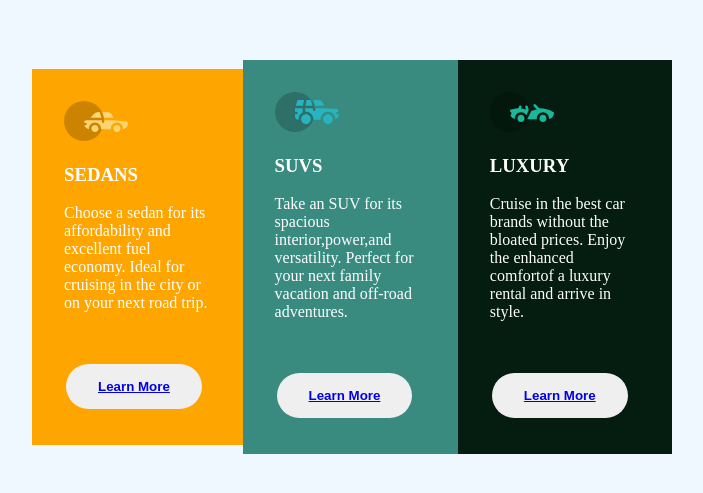
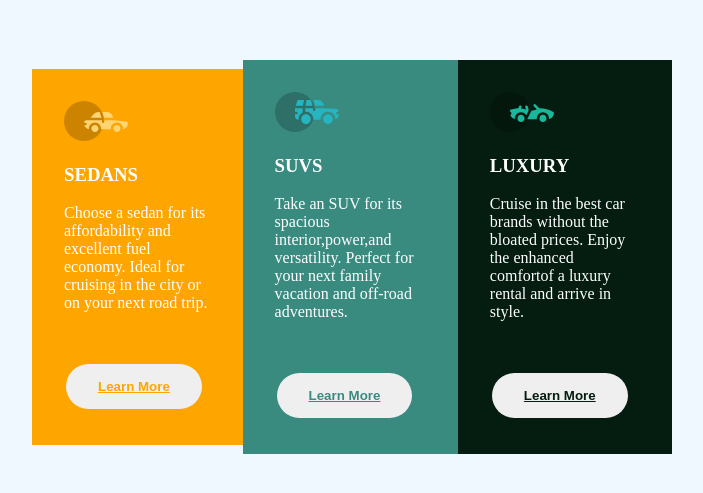
Before and after one commit to Laniyee/flex-and-grid, a plain HTML site: page index.html in a window 1280 px wide. Shown: the part 143-636 px from the top of the page, without its empty margins (288-991 px from the left). Drawn offline with Linux system fonts and the light colour scheme.

Commit message:
Update styles.css

```diff
--- a/styles.css
+++ b/styles.css
@@ -44,14 +44,9 @@ div{padding: 2em;
     background-color: white;
 
   }
-a{ border-radius: 0;
-    border: 0;
-    padding: 0;
-    display: inline-block;
-    margin: 0;
-
-
-}
+.one{color:orange;}
+.two{color:rgb(57,139,128);}
+.three{ color: rgb(4, 29, 16);}
   .first{
     color:orange;
     border-radius: 25px;
```
